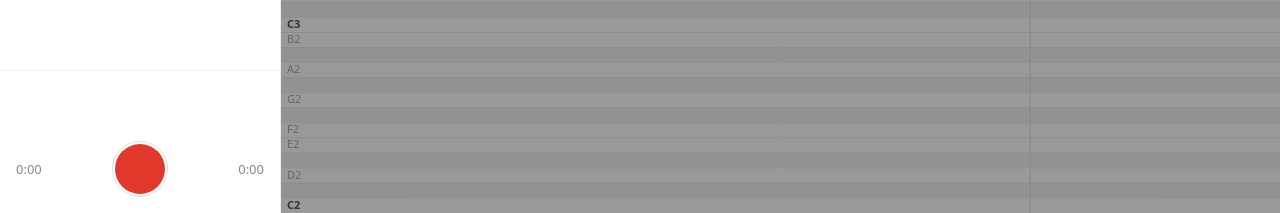
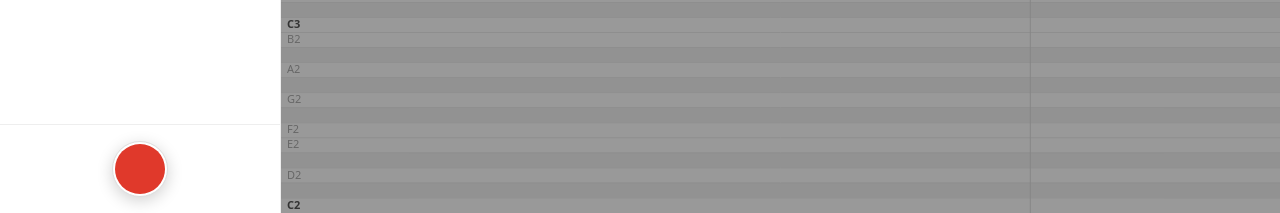
Before and after one commit to 1001harps/vox, a React (Vite) app: page / in a window 1280 px wide. Shown: the part 587-800 px from the top of the page. Built offline with nearby package versions, Linux system fonts and the light colour scheme.

Commit message:
more transport ux improvements

```diff
--- a/src/App.tsx
+++ b/src/App.tsx
@@ -167,7 +167,6 @@ function App() {
       : selectedRecording
       ? "loaded"
       : "idle";
-  const totalMs = selectedRecording?.durationMs ?? 0;
 
   // On desktop the Recordings archive is the sidebar, so the full-page
   // "recordings" view collapses into "practice" for rendering purposes.
@@ -224,7 +223,6 @@ function App() {
               transportState={transportState}
               elapsedMs={elapsedMs}
               playbackMs={playbackMs}
-              totalMs={totalMs}
               waveformPeaks={waveformPeaks}
               playheadRef={engine.getPlayheadRef()}
               liveWaveformRef={liveWaveformRef}
@@ -265,7 +263,6 @@ function App() {
                 transportState={transportState}
                 elapsedMs={elapsedMs}
                 playbackMs={playbackMs}
-                totalMs={totalMs}
                 waveformPeaks={waveformPeaks}
                 playheadRef={engine.getPlayheadRef()}
                 liveWaveformRef={liveWaveformRef}
--- a/src/audio/engine.ts
+++ b/src/audio/engine.ts
@@ -299,6 +299,9 @@ export class AudioEngine {
       this.audioElement.currentTime = progress * this.audioElement.duration;
       this.playheadRef.current = progress;
       this.callbacks.onPlaybackWaveformRender();
+      // Keep the displayed time in sync — while paused there's no interval
+      // running to update it after the scrub settles.
+      this.callbacks.onPlaybackMsChange(this.audioElement.currentTime * 1000);
     }
   }
 
--- a/src/components/Sidebar.tsx
+++ b/src/components/Sidebar.tsx
@@ -46,6 +46,25 @@ function RecordingsList({
             <span className="recording-duration">
               {formatDuration(rec.durationMs)}
             </span>
+            <a
+              className="recording-row-download"
+              href={rec.url}
+              download={`vox-${rec.createdAt}.webm`}
+              aria-label="Download recording"
+            >
+              <svg
+                viewBox="0 0 20 20"
+                width="18"
+                height="18"
+                fill="none"
+                stroke="currentColor"
+                strokeWidth="2"
+                strokeLinecap="round"
+                strokeLinejoin="round"
+              >
+                <path d="M10 3v10M6 9l4 4 4-4M4 15h12" />
+              </svg>
+            </a>
             <button
               className="recording-row-delete"
               onClick={() => onDeleteRecording(rec)}
--- a/src/components/Transport.tsx
+++ b/src/components/Transport.tsx
@@ -1,4 +1,4 @@
-import type { RefObject } from "react";
+import { useState, type RefObject } from "react";
 import type { Recording } from "../types";
 import { formatDuration } from "../utils/format";
 import { TransportGlyph } from "./TransportGlyph";
@@ -10,7 +10,6 @@ interface TransportProps {
   transportState: TransportState;
   elapsedMs: number;
   playbackMs: number;
-  totalMs: number;
   waveformPeaks: Float32Array | null;
   playheadRef: RefObject<number>;
   liveWaveformRef: RefObject<LiveWaveformHandle | null>;
@@ -29,7 +28,6 @@ export function Transport({
   transportState,
   elapsedMs,
   playbackMs,
-  totalMs,
   waveformPeaks,
   playheadRef,
   liveWaveformRef,
@@ -43,12 +41,31 @@ export function Transport({
   onPausePlayback,
   onResumePlayback,
 }: TransportProps) {
+  // Position being scrubbed (0–1) while dragging the waveform, or null when
+  // not scrubbing. Drives the timestamp preview, which then settles back to
+  // the live playback time on release.
+  const [scrubProgress, setScrubProgress] = useState<number | null>(null);
+
+  // Idle: nothing to scrub or show, so collapse the whole bar to a single
+  // floating record button and let the pitch graph fill the freed space.
+  if (transportState === "idle") {
+    return (
+      <div className="transport-idle">
+        <button
+          className="transport-btn transport-fab"
+          onClick={onStartRecording}
+          aria-label="Record"
+        >
+          <TransportGlyph type="record" />
+        </button>
+      </div>
+    );
+  }
+
   return (
     <div className="transport">
       <div className="transport-waveform">
-        {transportState === "idle"
-          ? <div className="wf-flat" />
-          : transportState === "recording"
+        {transportState === "recording"
           ? <LiveWaveform ref={liveWaveformRef} />
           : (
             <>
@@ -57,6 +74,8 @@ export function Transport({
                 peaks={waveformPeaks}
                 playheadRef={playheadRef}
                 onSeek={onSeek}
+                onScrub={setScrubProgress}
+                seekDuringDrag={transportState === "playing" || transportState === "paused"}
               />
               <button
                 className="transport-close-btn"
@@ -80,29 +99,9 @@ export function Transport({
       </div>
 
       <div className="transport-row">
-        <span className="transport-time">
-          {transportState === "recording"
-            ? (
-              <span className="rec-meta">
-                <span className="rec-blink" />
-                {formatDuration(elapsedMs)}
-              </span>
-            )
-            : transportState === "playing" || transportState === "paused"
-            ? formatDuration(playbackMs)
-            : "0:00"}
-        </span>
-
-        <div className="transport-center">
-          {transportState === "idle" && (
-            <button
-              className="transport-btn"
-              onClick={onStartRecording}
-              aria-label="Record"
-            >
-              <TransportGlyph type="record" />
-            </button>
-          )}
+        <div className="transport-controls">
+          <div className="transport-side" />
+          <div className="transport-center">
           {transportState === "recording" && (
             <button
               className="transport-btn"
@@ -142,35 +141,27 @@ export function Transport({
           )}
         </div>
 
-        <span className="transport-time right">
-          {transportState === "idle"
-            ? "0:00"
-            : transportState === "recording"
-            ? ""
-            : formatDuration(totalMs)}
+          {/* Empty right spacer, balancing .transport-side to keep the
+              transport button centered. */}
+          <div className="transport-actions" />
+        </div>
+
+        <span
+          className={`transport-time${transportState === "recording" ? " transport-time-recording" : ""}`}
+        >
+          {transportState === "recording"
+            ? (
+              <span className="rec-meta">
+                <span className="rec-blink" />
+                {formatDuration(elapsedMs)}
+              </span>
+            )
+            : scrubProgress !== null && selectedRecording
+            ? formatDuration(scrubProgress * selectedRecording.durationMs)
+            : transportState === "playing" || transportState === "paused"
+            ? formatDuration(playbackMs)
+            : "0:00"}
         </span>
-
-        {(transportState === "loaded" || transportState === "playing" || transportState === "paused") && selectedRecording && (
-          <a
-            className="transport-download-btn"
-            href={selectedRecording.url}
-            download={`vox-${selectedRecording.createdAt}.webm`}
-            aria-label="Download recording"
-          >
-            <svg
-              viewBox="0 0 20 20"
-              width="18"
-              height="18"
-              fill="none"
-              stroke="currentColor"
-              strokeWidth="2"
-              strokeLinecap="round"
-              strokeLinejoin="round"
-            >
-              <path d="M10 3v10M6 9l4 4 4-4M4 15h12" />
-            </svg>
-          </a>
-        )}
       </div>
     </div>
   );
--- a/src/index.css
+++ b/src/index.css
@@ -66,6 +66,8 @@ body {
   display: flex;
   flex-direction: column;
   height: 100%;
+  /* Positioning context for the idle floating record button. */
+  position: relative;
 }
 
 .stats-card {
@@ -133,6 +135,23 @@ body {
   box-sizing: border-box;
 }
 
+/* Idle: just a floating record button over the bottom of the pitch graph. */
+.transport-idle {
+  position: absolute;
+  left: 0;
+  right: 0;
+  bottom: 20px;
+  display: flex;
+  justify-content: center;
+  pointer-events: none;
+  z-index: 2;
+}
+
+.transport-fab {
+  pointer-events: auto;
+  box-shadow: 0 4px 16px rgba(0, 0, 0, 0.18);
+}
+
 .transport-waveform {
   height: 44px;
   position: relative;
@@ -182,33 +201,47 @@ body {
   height: 100%;
 }
 
-/* Idle / recording: flat dashed baseline where the waveform will be. */
-.wf-flat {
-  height: 0;
-  margin-top: 21px;
-  border-top: 2px dashed #d4d4d4;
+.transport-row {
+  display: flex;
+  flex-direction: column;
+  align-items: center;
+  gap: 8px;
 }
 
-.transport-row {
+/* The button row: a centered transport button flanked by equal-weight sides. */
+.transport-controls {
   display: flex;
   align-items: center;
-  justify-content: space-between;
+  width: 100%;
   gap: 12px;
 }
 
+/* Empty left spacer; balances .transport-actions so the button stays centered. */
+.transport-side {
+  flex: 1 1 0;
+}
+
+.transport-center {
+  flex: 0 0 auto;
+}
+
+/* Holds the download button (right side); balances .transport-side. */
+.transport-actions {
+  flex: 1 1 0;
+  display: flex;
+  justify-content: flex-end;
+}
+
+/* Single timestamp, centered beneath the transport button. */
 .transport-time {
-  flex: 1 1 0;
   font-size: 13px;
   color: #888;
   font-variant-numeric: tabular-nums;
 }
 
-.transport-time.right {
-  text-align: right;
-}
-
-.transport-center {
-  flex: 0 0 auto;
+/* Elapsed time while recording, tinted to match the record indicator. */
+.transport-time-recording {
+  color: #e0392b;
 }
 
 .transport-btn {
@@ -238,29 +271,6 @@ body {
 .transport-btn svg {
   width: 100%;
   height: 100%;
-}
-
-.transport-download-btn {
-  display: flex;
-  align-items: center;
-  justify-content: center;
-  padding: 6px;
-  border: none;
-  border-radius: 50%;
-  background: none;
-  cursor: pointer;
-  color: #888;
-  text-decoration: none;
-  flex: 0 0 auto;
-}
-
-.transport-download-btn:active {
-  background: #f2f2f2;
-}
-
-.transport-download-btn svg {
-  width: 18px;
-  height: 18px;
 }
 
 .rec-meta {
@@ -387,6 +397,20 @@ body {
   color: #888;
   font-variant-numeric: tabular-nums;
   padding: 0 8px;
+}
+
+.recording-row-download {
+  display: flex;
+  align-items: center;
+  justify-content: center;
+  padding: 8px;
+  color: #bbb;
+  cursor: pointer;
+  text-decoration: none;
+}
+
+.recording-row-download:active {
+  color: #555;
 }
 
 .recording-row-delete {
@@ -551,6 +575,15 @@ body {
     padding: 16px;
   }
 
+  /* In the sidebar the idle button sits in the footer in flow rather than
+     floating over the recordings list. */
+  .sidebar .transport-idle {
+    position: static;
+    padding: 16px;
+    border-top: 1px solid #eee;
+    pointer-events: auto;
+  }
+
   .tab-bar {
     display: none;
   }
```
Also changed, not shown: src/components/Waveform.tsx (+30 -16 lines).
